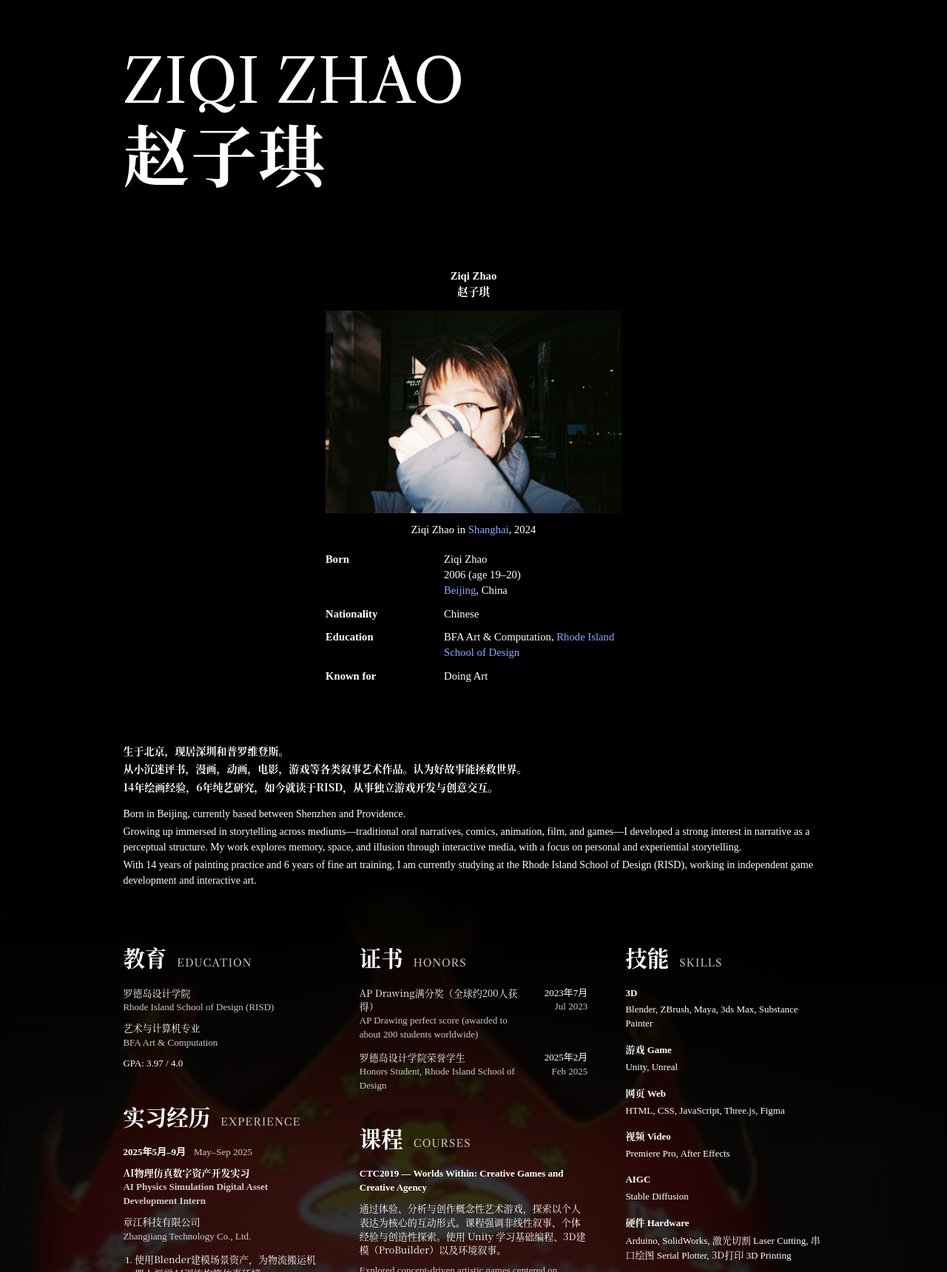
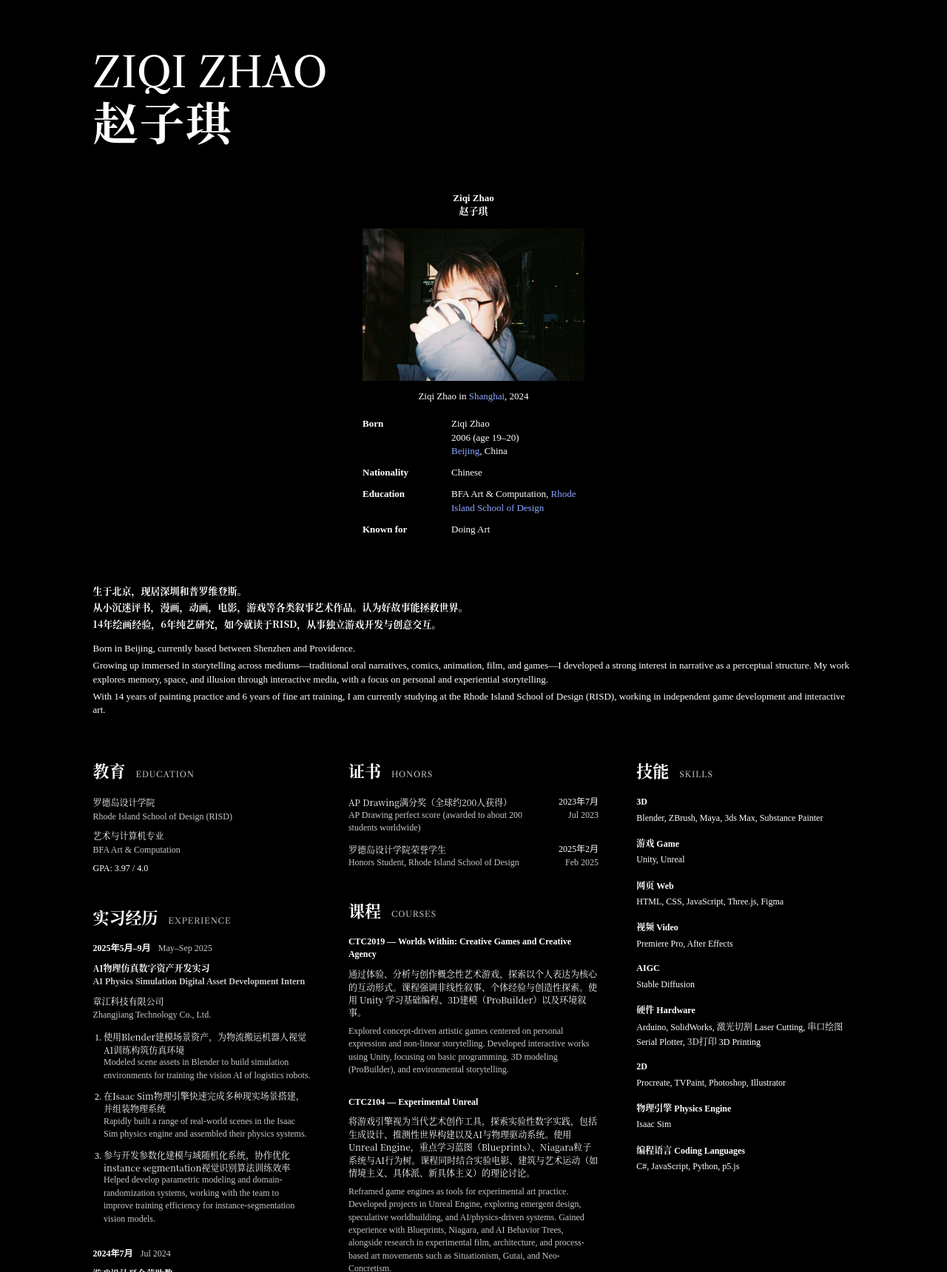
Before and after one commit to azhao725/ZZQPersonalWebsite, a plain HTML site: page index.html in a window 1280 px wide. Shown: the part 1080-2800 px from the top of the page at 74% size. Drawn offline with Linux system fonts and the light colour scheme.

Commit message:
CV: remove childhood background photo; scale the section down
- Content sits in a centred 1080px column; smaller name, info box, headings,
  body text and contact; tighter spacing (about 40% shorter on desktop)

Co-Authored-By: Claude Opus 5.5 <noreply@anthropic.com>
Claude-Session: https://claude.ai/code/session_01BJBTrpZRP5CsjKiNQka3DX

```diff
--- a/assets/css/about.css
+++ b/assets/css/about.css
@@ -16,10 +16,11 @@
   background: #000;
   color: #fff;
   font-family: var(--serif);
-  font-size: clamp(14px, 1.05vw, 18px);
+  font-size: clamp(13px, .85vw, 15px);
   line-height: 1.45;
   padding-top: clamp(60px, 10vh, 130px);
 }
+.cv__head, .cv__lower { max-width: 1080px; margin-left: auto; margin-right: auto; }
 .cv::before {                        /* soft fade from the video into the CV */
   content: ""; position: absolute; left: 0; right: 0; bottom: 100%; height: 30vh; pointer-events: none;
   background: linear-gradient(180deg, rgba(0,0,0,0), #000);
@@ -29,16 +30,16 @@
 .cv p { max-width: none; }
 
 /* name */
-.cv__head { padding: 0 clamp(20px, 13vw, 250px); }
+.cv__head { padding: 0 var(--pad); }
 .cv__head h2 { display: flex; flex-direction: column; font-weight: 400; line-height: 1; }
-.cv__en { font-family: "Libre Caslon Text", var(--serif); font-weight: 400; text-transform: uppercase; font-size: clamp(44px, 6.4vw, 124px); letter-spacing: .005em; }
-.cv__zh { font-family: var(--song); font-weight: 900; font-size: clamp(48px, 7vw, 134px); margin-top: .12em; letter-spacing: .02em; }
+.cv__en { font-family: "Libre Caslon Text", var(--serif); font-weight: 400; text-transform: uppercase; font-size: clamp(38px, 4.4vw, 80px); letter-spacing: .005em; }
+.cv__zh { font-family: var(--song); font-weight: 900; font-size: clamp(40px, 4.8vw, 86px); margin-top: .12em; letter-spacing: .02em; }
 
 /* Wikipedia-style info box */
 .cv__box {
-  width: min(88vw, 400px);
-  margin: clamp(80px, 14vh, 190px) auto 0;
-  font-size: clamp(14px, 1.15vw, 19px);
+  width: min(88vw, 300px);
+  margin: clamp(50px, 8vh, 100px) auto 0;
+  font-size: clamp(13px, .9vw, 15px);
 }
 .cv__boxname { text-align: center; font-weight: 700; line-height: 1.35; margin-bottom: 14px; }
 .cv__box figure { margin: 0; }
@@ -49,30 +50,22 @@
 .cv__box dl { display: grid; grid-template-columns: 40% 1fr; gap: 10px 0; margin-top: 18px; }
 .cv__box dt { font-weight: 700; }
 
-/* lower half: over the dimmed childhood photo */
-.cv__lower { position: relative; isolation: isolate; margin-top: clamp(70px, 10vh, 120px); padding: 0 clamp(20px, 13vw, 250px) clamp(60px, 10vh, 120px); overflow: hidden; }
-.cv__lower::before {
-  content: ""; position: absolute; z-index: -1;
-  left: 0; right: 0; top: clamp(140px, 22vh, 260px); bottom: 0;
-  background: url("../../content/about/childhood.jpg") center 30% / cover no-repeat;
-  filter: brightness(.2) blur(2.5px);
-  -webkit-mask-image: linear-gradient(180deg, transparent 0, #000 22%, #000 78%, transparent 100%);
-          mask-image: linear-gradient(180deg, transparent 0, #000 22%, #000 78%, transparent 100%);
-}
+/* lower half: bio, three columns, contact */
+.cv__lower { margin-top: clamp(50px, 8vh, 90px); padding: 0 var(--pad) clamp(50px, 8vh, 90px); }
 
-.cv__bio { display: grid; gap: 1.2em; max-width: 1180px; font-size: clamp(14px, 1.08vw, 18px); }
+.cv__bio { display: grid; gap: 1.1em; font-size: clamp(13px, .9vw, 15px); }
 .cv__bio [lang="zh"] { font-weight: 700; }
 .cv__bio p + p { margin-top: .3em; }
 
 .cv__cols {
   display: grid; grid-template-columns: 1fr 1.15fr 1fr; gap: clamp(28px, 4vw, 70px);
-  margin-top: clamp(60px, 9vh, 110px);
-  font-size: clamp(13px, .92vw, 16px);
+  margin-top: clamp(44px, 7vh, 80px);
+  font-size: clamp(12px, .8vw, 14px);
 }
 .cv__col { display: grid; align-content: start; gap: clamp(36px, 5vh, 56px); }
 .cv h3 { display: flex; align-items: baseline; gap: 14px; margin-bottom: 18px; font-weight: 400; }
-.cv h3 [lang="zh"] { font-size: clamp(28px, 2.3vw, 44px); font-weight: 900; }
-.cv h3 small { font-family: "Libre Caslon Text", var(--serif); font-size: clamp(14px, 1.1vw, 20px); text-transform: uppercase; letter-spacing: .08em; color: rgba(255,255,255,.75); }
+.cv h3 [lang="zh"] { font-size: clamp(22px, 1.7vw, 30px); font-weight: 900; }
+.cv h3 small { font-family: "Libre Caslon Text", var(--serif); font-size: clamp(11px, .8vw, 14px); text-transform: uppercase; letter-spacing: .08em; color: rgba(255,255,255,.75); }
 .cv section p + p { margin-top: .7em; }
 .cv .en { color: rgba(255,255,255,.78); }
 
@@ -93,7 +86,7 @@
 .cv__skills dt { font-weight: 700; margin-top: 12px; }
 .cv__skills dt:first-child { margin-top: 0; }
 
-.cv__contact { text-align: center; margin-top: clamp(80px, 13vh, 160px); font-size: clamp(22px, 2.6vw, 46px); line-height: 1.3; }
+.cv__contact { text-align: center; margin-top: clamp(60px, 10vh, 120px); font-size: clamp(18px, 1.7vw, 30px); line-height: 1.35; }
 .cv__contact h3 { justify-content: center; font-weight: 700; font-size: 1em; margin-bottom: 6px; }
 .cv__contact h3 [lang="zh"] { font-size: .5em; font-weight: 400; opacity: .7; }
 .cv__contact a:hover { text-decoration: underline; text-underline-offset: 4px; }
@@ -102,5 +95,4 @@
 
 @media (max-width: 900px) {
   .cv__cols { grid-template-columns: 1fr; }
-  .cv__head, .cv__lower { padding-left: var(--pad); padding-right: var(--pad); }
 }
--- a/index.html
+++ b/index.html
@@ -8,7 +8,7 @@
   <link rel="preload" href="assets/fonts/anton-latin-400-normal.woff2?v=912c3c9f26" as="font" type="font/woff2" crossorigin>
   <link rel="preload" href="assets/fonts/libre-caslon-text-latin-400-normal.woff2" as="font" type="font/woff2" crossorigin>
   <link rel="stylesheet" href="assets/css/style.css?v=76b13675a1">
-  <link rel="stylesheet" href="assets/css/about.css?v=0121c58680">
+  <link rel="stylesheet" href="assets/css/about.css?v=73ea39f7c6">
 </head>
 <body class="home" id="top">
   <video class="bg-video" id="bgVideo" autoplay muted loop playsinline preload="auto"></video>
```
Also changed, not shown: content/about/childhood.jpg (deleted), 1 other file.
